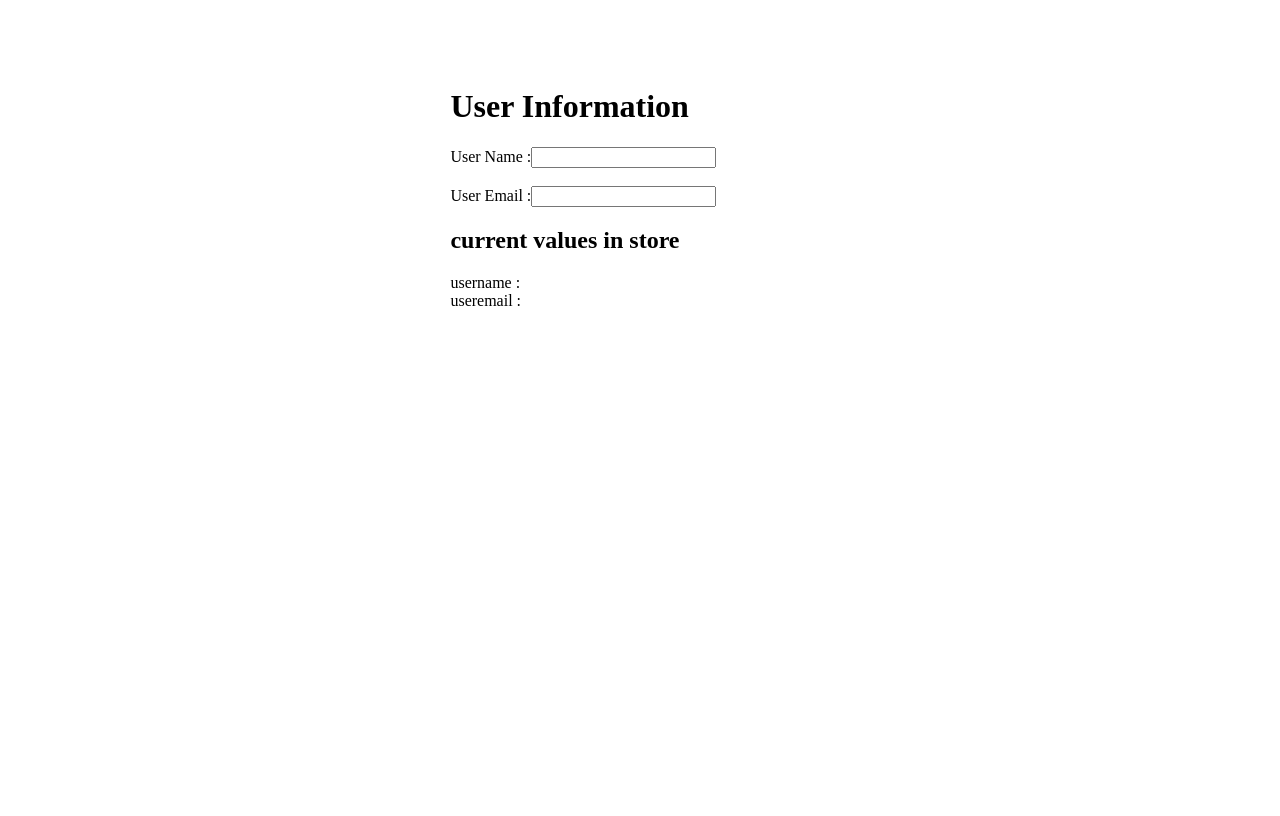
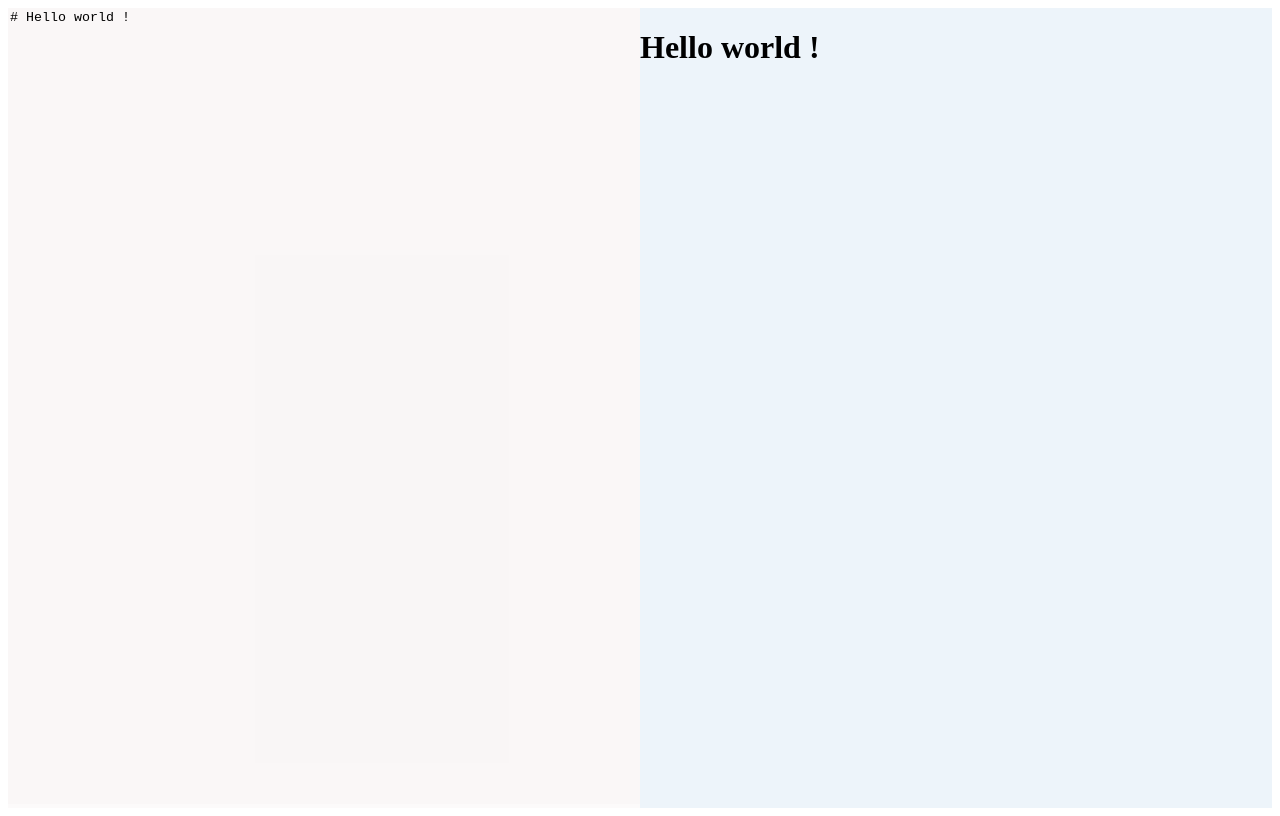
Before and after one commit to Harshitha-Muniraj/gender-form, a React (Create React App) app: page / in a window 1280 px wide. Built offline with nearby package versions, Linux system fonts and the light colour scheme.

Commit message:
markdown

```diff
--- a/package.json
+++ b/package.json
@@ -4,8 +4,10 @@
   "private": true,
   "dependencies": {
     "cra-template": "1.2.0",
+    "marked": "^11.1.1",
     "react": "^18.2.0",
     "react-dom": "^18.2.0",
+    "react-markdown": "^9.0.1",
     "react-redux": "^9.0.4",
     "react-scripts": "5.0.1",
     "redux": "^5.0.1"
--- a/src/App.css
+++ b/src/App.css
@@ -1,6 +1,23 @@
-main{
-  height: 70vh;
-  width: 30%;
- margin: 7% auto;
+.container{
+  width: 100%;
+    height: 100vh;
+    display: flex;
+}
+.flex{
+  flex: 1;
+}
+.left{
+  background-color: #f2ebeb42;
 
 }
+.right{
+  background-color: #edf4fa;
+}
+textarea{
+  border: none;
+  resize: none;
+  width: 100%;
+  height: 99vh;
+  outline: none;
+  background-color: #f2ebeb42;
+}
--- a/src/App.js
+++ b/src/App.js
@@ -1,35 +1,25 @@
+import React,{useEffect, useState} from 'react';
+import Markdown from 'react-markdown';
+import './App.css'
 
-import { useState } from 'react';
-import './App.css'
-import { useSelector,useDispatch } from 'react-redux';
-import { updateEmail, updateName } from './redux/actions/InputAction';
+const App = () => {
+    const [inputText,setInputText]=useState("# Hello world !");
+    const [mark,setMark]=useState("# Hello world !");
 
-function App() {
-
-  const storeName=useSelector((state)=>state.name);
-  const storeEmail=useSelector((state)=>state.email);
-
-  const dispatch=useDispatch();
+    useEffect(()=>{
+         setMark(inputText)
+    },[inputText])
 
   return (
-    <main>
-    <form>
-      <h1>User Information</h1>
-      <div>
-        <label htmlFor='name'>User Name :</label>
-        <input onChange={(e)=>dispatch(updateName(e.target.value))} value={storeName} id='name'/>
-      </div>
-      <br/>
-      <div>
-        <label htmlFor='email'>User Email :</label>
-        <input onChange={(e)=>dispatch(updateEmail(e.target.value))} id='email' value={storeEmail}/>
-      </div>
-    </form>
-    <h2>current values in store</h2>
-    <div>username : {storeName}</div>
-    <div>useremail : {storeEmail}</div>
-    </main>
-  );
+    <div className='container'>
+        <div className='left flex'>
+            <textarea type="text"  value={inputText} onChange={(e)=>setInputText(e.target.value)} />
+        </div>
+        <div className='right flex'>
+            <Markdown>{mark}</Markdown>
+        </div>
+    </div>
+  )
 }
 
 export default App;
--- a/src/redux/actions/ActionTypes.js
+++ /dev/null
@@ -1,3 +0,0 @@
-export const USER_NAME="USER_NAME";
-
-export const USER_EMAIL="USER_EMAIL";
--- a/src/redux/actions/InputAction.js
+++ /dev/null
@@ -1,16 +0,0 @@
-
-import { USER_NAME,USER_EMAIL } from "./ActionTypes"
-
-export const updateName=(name)=>{
-    return {
-        type:USER_NAME,
-        payload:name
-    }
-}
-
-export const updateEmail=(email)=>{
-    return {
-        type:USER_EMAIL,
-        payload:email
-    }
-}
--- a/src/redux/reducer/InputHandler.js
+++ /dev/null
@@ -1,21 +0,0 @@
-import { USER_EMAIL,USER_NAME } from "../actions/ActionTypes";
-
-const initialState={
-    name:'',
-    email:""
-}
-const InputHandler=(state=initialState,action)=>{
-    switch (action.type) {
-        case USER_NAME:
-            return {...state,name:action.payload}
-            break;
-        case USER_EMAIL:
-            return {...state,email:action.payload}
-            break;
-
-        default:
-            return state
-            break;
-    }
-}
-export default InputHandler;
--- a/src/redux/store.js
+++ /dev/null
@@ -1,7 +0,0 @@
-import InputHandler from "./reducer/InputHandler";
-
-import { createStore } from "redux";
-
-
-
-export let store= createStore(InputHandler)
```
Also changed, not shown: src/index.js (+3 -4 lines), 1 other file (tests, documents, lock files or other folders).
